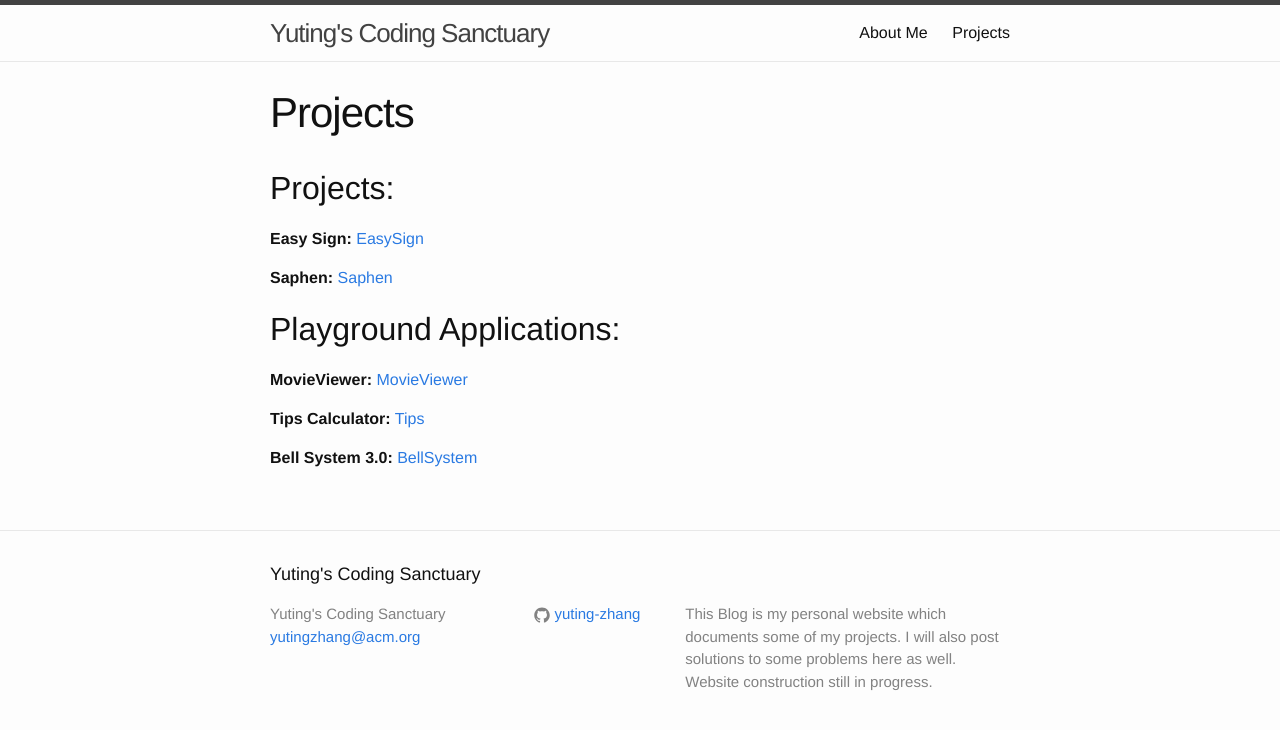
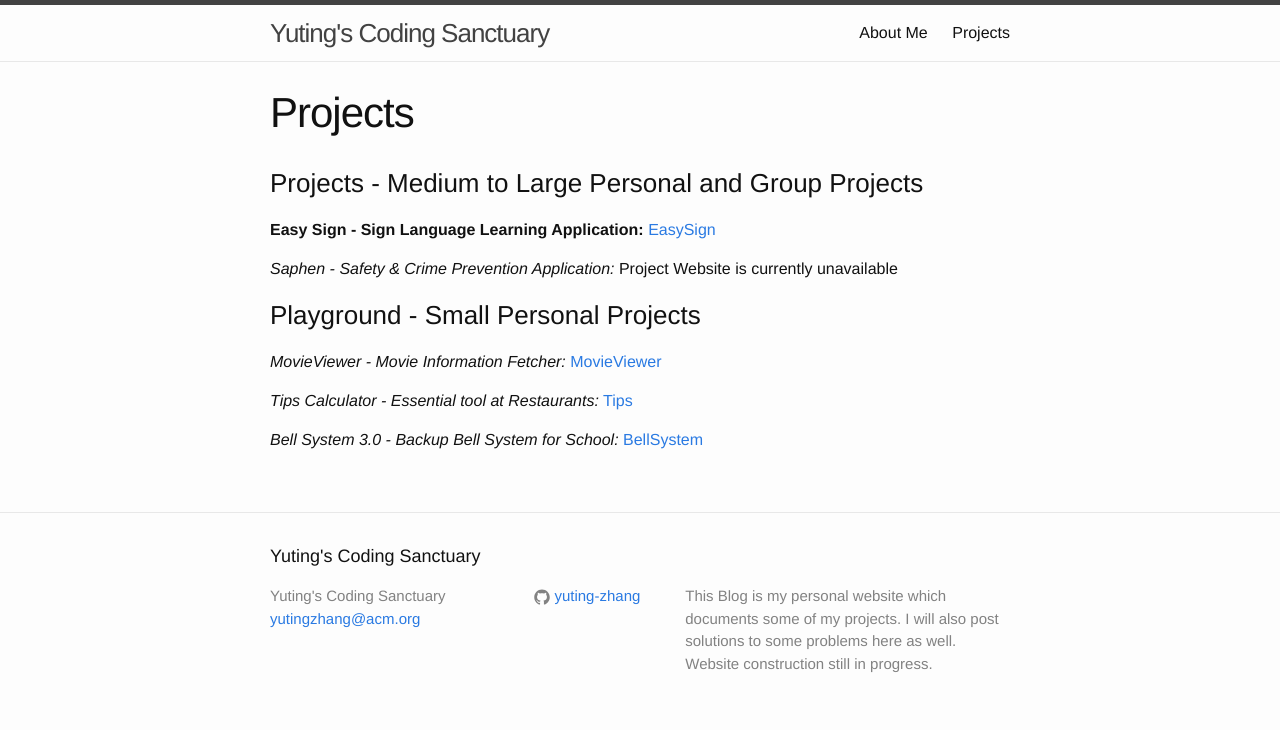
Before and after one commit to khaledlooda/yuting-zhang.github.io, a Jekyll site: the page built from projects.md, in a window 1280 px wide. Shown: the top 730 px of the page. Built offline with Jekyll 4.4.1, drawn with Linux system fonts in a browser that asks for light colours.

Commit message:
project page updated

```diff
--- a/projects.md
+++ b/projects.md
@@ -3,20 +3,19 @@ layout: page
 title: Projects
 permalink: /projects/
 ---
+### Projects - Medium to Large Personal and Group Projects
 
-## Projects:
+**Easy Sign - Sign Language Learning Application:** [EasySign]
 
-**Easy Sign:** [EasySign]
+*Saphen - Safety & Crime Prevention Application:* Project Website is currently unavailable
 
-**Saphen:** [Saphen]
+### Playground - Small Personal Projects
 
-## Playground Applications:
+*MovieViewer - Movie Information Fetcher:* [MovieViewer]
 
-**MovieViewer:** [MovieViewer]
+*Tips Calculator - Essential tool at Restaurants:* [Tips]
 
-**Tips Calculator:** [Tips]
-
-**Bell System 3.0:** [BellSystem]
+*Bell System 3.0 - Backup Bell System for School:* [BellSystem]
 
 [EasySign]:https://yuting-zhang.github.io/EasySign
 [Saphen]:https://yuting-zhang.github.io/Saphen
```
Also changed, not shown: 1 other file.
